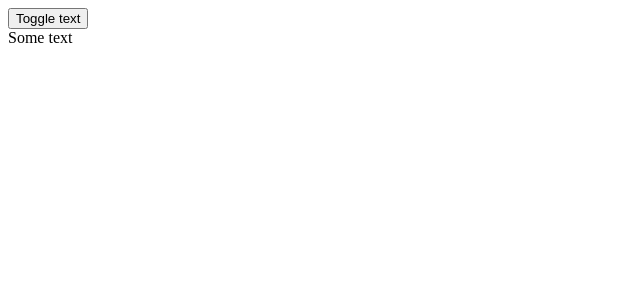
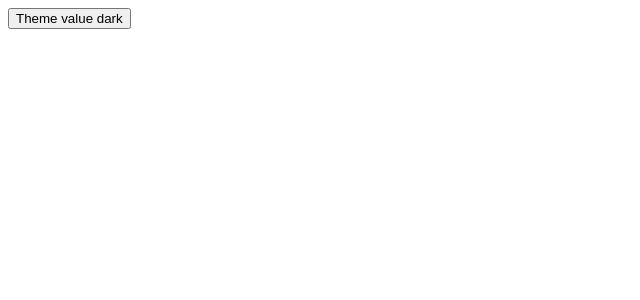
Before and after one commit to ramanansivagnanam/React_plus_ds_algo, a React app: page / in a window 1280 px wide. Shown: the top 300 px of the page, without its empty margins (0-640 px from the left). Built offline with nearby package versions, Linux system fonts and the light colour scheme.

Commit message:
createContext useContext

```diff
--- a/src/App.js
+++ b/src/App.js
@@ -3,56 +3,20 @@ import "./App.css";
 import ButtonWithTooltip from "./ButtonWithTooltip";
 import UseRefSample from "./UseRefSample";
 import Child1 from "./Child1";
+import Button from "./Button.js";
+import { ThemeContext } from "./context.js";
 const Text = lazy(() => import("./Text.js"));
+
 const App = () => {
-  console.log("App rendered");
-  const [showtext, updateText] = useState(false);
-  const handleClick = () => {
-    updateCount((prev) => prev + 1);
-  };
+  const [theme, updateTheme] = useState("dark");
+
   return (
     <>
-      <div>
-        <button onClick={() => updateText((prev) => !prev)}>Toggle text</button>
-        <Suspense fallback={<div>loading...</div>}>
-          <Text data="dsfsdfd dsafdf" />
-        </Suspense>
-
-        {/* <span>Count:</span>
-        <h4>{count}</h4>
-        <button onClick={handleClick} >Update App count</button>
-        <Child1 data={count}/> */}
-        {/* <ButtonWithTooltip
-        tooltipContent={
-          <>
-            <div>I am the tooltip content showing above</div>
-            <div>Some more content </div>
-            <br />
-          </>
-        }
-      />
-      <br />
-      <ButtonWithTooltip
-        tooltipContent={
-          <>
-            <div>I am the tooltip content showing above</div>
-            <div>Some more content </div>
-            <br />
-          </>
-        }
-      />
-       <br />
-      <ButtonWithTooltip
-        tooltipContent={
-          <>
-            <div>Some more content </div>
-            <br />
-          </>
-        }
-      /> */}
-
-        {/* <UseRefSample /> */}
-      </div>
+      <ThemeContext.Provider value={[theme, updateTheme]}>
+        <div>
+          <Button> Theme value {theme} </Button>
+        </div>
+      </ThemeContext.Provider>
     </>
   );
 };
--- a/src/Button.js
+++ b/src/Button.js
@@ -1,10 +1,17 @@
-import React, { useRef } from 'react'
+import React, { useContext, useRef } from 'react'
+import { ThemeContext } from './context';
 
 export default function Button(props) {
     const { children } = props;
-    const buttonRef = useRef(null);
+    const [theme, updateTheme ] = useContext(ThemeContext)
+        const buttonRef = useRef(null);
+
+    const handleClick = () => {
+      const theeeme = theme === 'dark' ? 'light' : 'dark';
+      updateTheme(theeeme);
+    }
 
    return (
-    <button ref={buttonRef}>{children}</button>
+    <button onClick={handleClick} ref={buttonRef}>{children}</button>
   )
 }
--- /dev/null
+++ b/src/context.js
@@ -0,0 +1,5 @@
+import { createContext } from "react";
+
+const ThemeContext = createContext('dark');
+
+export { ThemeContext };
```
